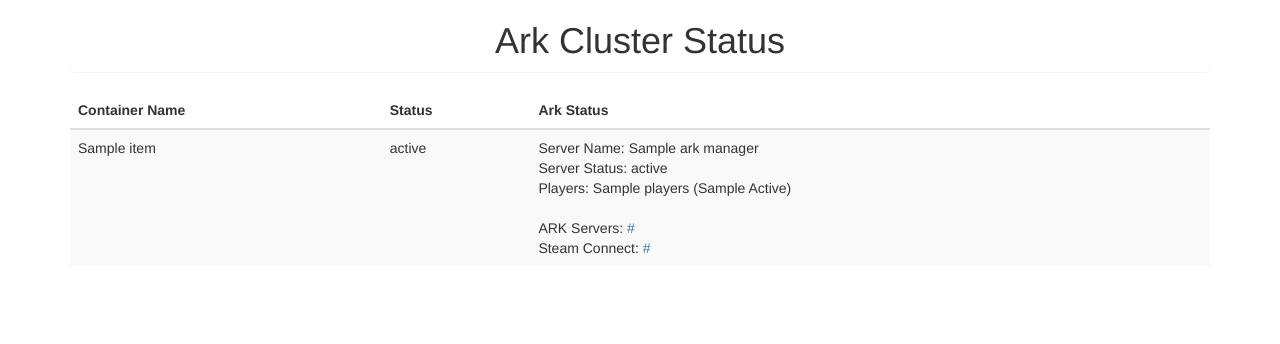
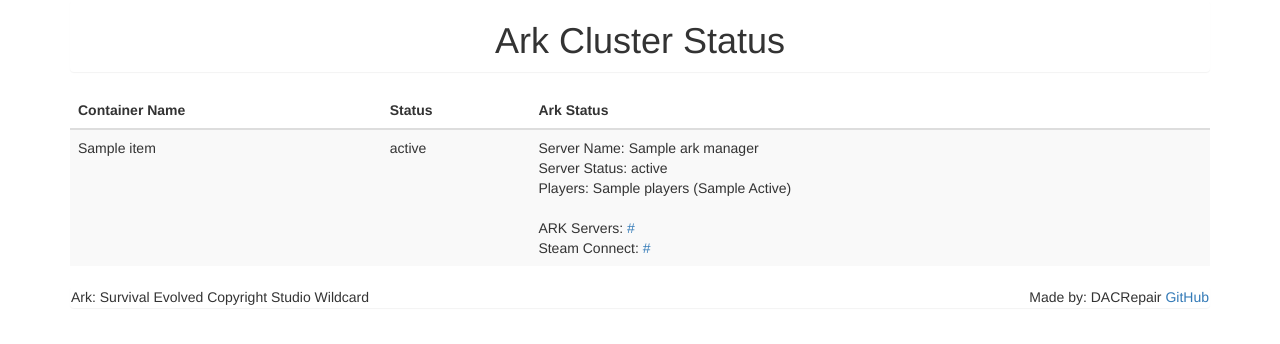
Before and after one commit to DACRepair/arkclusterstatus, a Flask app: template templates/index.html in a window 1280 px wide. Shown: the top 344 px of the page. Run offline with Flask 2, Linux system fonts and the light colour scheme; the template is opened without the code that fills it: most values are stand-ins (such as "Sample title", 1, 10 or a date in 2020); parts of the project's set-up code (start-up, migrations or seed data) failed here and were passed over; some libraries are stand-ins or nearby versions.

Commit message:
Added about panel

```diff
--- a/templates/index.html
+++ b/templates/index.html
@@ -43,5 +43,12 @@
         {% endfor %}
         </tbody>
     </table>
+    <div class="panel">
+        <div class="row">
+            <div class="col-md-6">Ark: Survival Evolved</i> Copyright Studio Wildcard</div>
+            <div class="col-md-6"><span class="pull-right">Made by: DACRepair <a
+                    href="https://github.com/DACRepair/arkclusterstatus">GitHub</a></span></div>
+        </div>
+    </div>
 </div>
 {% endblock %}
```
